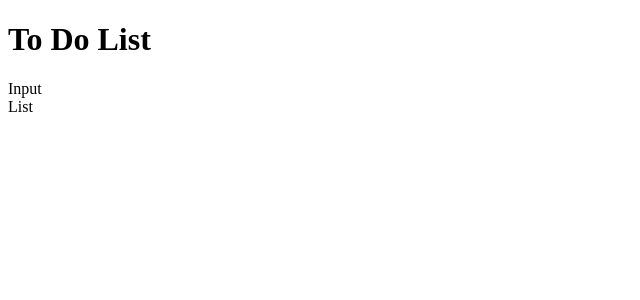
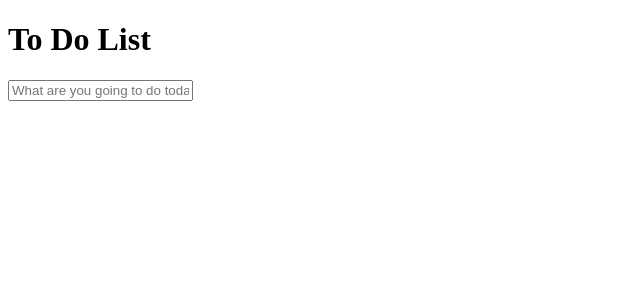
Before and after one commit to daewoongBang/react-jotai-study, a React (Create React App) app: page / in a window 1280 px wide. Shown: the top 300 px of the page, without its empty margins (0-640 px from the left). Built offline with nearby package versions, Linux system fonts and the light colour scheme.

Commit message:
Add Input Function

```diff
--- a/package.json
+++ b/package.json
@@ -10,8 +10,10 @@
     "@types/node": "^16.7.13",
     "@types/react": "^18.0.0",
     "@types/react-dom": "^18.0.0",
+    "jotai": "^2.11.0",
     "react": "^19.0.0",
     "react-dom": "^19.0.0",
+    "react-hook-form": "^7.54.2",
     "react-scripts": "5.0.1",
     "styled-components": "^6.1.14",
     "typescript": "^4.4.2",
--- a/src/components/todo/Input.tsx
+++ b/src/components/todo/Input.tsx
@@ -1,5 +1,41 @@
+import { useSetAtom } from 'jotai';
+import { useForm } from 'react-hook-form';
+import { toDosAtom } from 'state/todo';
+
+interface IForm {
+  text: string;
+}
+
 const ToDoInput = () => {
-  return <div>Input</div>;
+  const setToDos = useSetAtom(toDosAtom);
+
+  const {
+    register,
+    setValue,
+    formState: { errors },
+    handleSubmit,
+  } = useForm<IForm>();
+
+  const onSubmit = handleSubmit((data) => {
+    setToDos((prev) => [
+      { id: Date.now(), text: data.text, completed: false },
+      ...prev,
+    ]);
+
+    setValue('text', '');
+  });
+
+  return (
+    <div>
+      <form onSubmit={onSubmit}>
+        <input
+          placeholder='What are you going to do today?'
+          {...register('text', { required: 'required' })}
+        />
+        <div>{errors.text?.message || ''}</div>
+      </form>
+    </div>
+  );
 };
 
 export default ToDoInput;
--- a/src/components/todo/Item.tsx
+++ b/src/components/todo/Item.tsx
@@ -1,9 +1,15 @@
-interface IToDoItem {
-  text: string;
-}
+import { IToDo } from 'state/todo';
 
-const ToDoItem = ({ text }: IToDoItem) => {
-  return <div>{text}</div>;
+const ToDoItem = ({ id, text, completed }: IToDo) => {
+  return (
+    <div>
+      <input type='checkbox' id={`check-${id}`} defaultChecked={completed} />
+
+      <label htmlFor={`check-${id}`}>{text}</label>
+
+      <button type='button'>x</button>
+    </div>
+  );
 };
 
 export default ToDoItem;
--- a/src/components/todo/List.tsx
+++ b/src/components/todo/List.tsx
@@ -1,5 +1,22 @@
+import { useAtomValue } from 'jotai';
+import { toDosAtom } from 'state/todo';
+import ToDoItem from './Item';
+
 const ToDoList = () => {
-  return <div>List</div>;
+  const toDos = useAtomValue(toDosAtom);
+
+  return (
+    <div>
+      {toDos.map((item) => (
+        <ToDoItem
+          key={`todo-${item.id}`}
+          id={item.id}
+          text={item.text}
+          completed={item.completed}
+        />
+      ))}
+    </div>
+  );
 };
 
 export default ToDoList;
--- /dev/null
+++ b/src/state/todo.ts
@@ -0,0 +1,9 @@
+import { atom } from 'jotai';
+
+export interface IToDo {
+  id: number;
+  text: string;
+  completed: boolean;
+}
+
+export const toDosAtom = atom<IToDo[]>([]);
```
Also changed, not shown: 1 other file (tests, documents, lock files or other folders).
